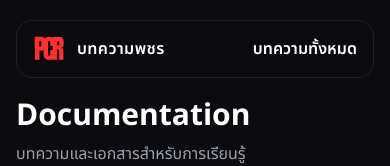
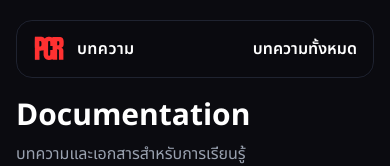
Before and after one commit to Pachared42/Document-seminar, a React (Vite) app: page / in a window 390 px wide. Shown: the top 166 px of the page. Built offline with nearby package versions, Linux system fonts and the light colour scheme.

Commit message:
ปรับแต่ง Responsive เล็กน้อย

```diff
--- a/src/pages/Navbar.jsx
+++ b/src/pages/Navbar.jsx
@@ -3,7 +3,7 @@ import PCR from "../assets/PCR.svg";
 
 function Navbar() {
   return (
-    <nav className="sticky top-5 z-50 mx-4 lg:mx-50 xl:mx-55 2xl:mx-110 bg-[#0B0B10]/70 backdrop-blur-lg supports-backdrop-filter:bg-[#0B0B10]/60 border border-[#1f2330] rounded-2xl">
+    <nav className="sticky top-5 z-50 mx-4 md:mx-4 lg:mx-4 xl:mx-55 2xl:mx-110 bg-[#0B0B10]/70 backdrop-blur-lg supports-backdrop-filter:bg-[#0B0B10]/60 border border-[#1f2330] rounded-2xl">
       <div className="max-w-6xl mx-auto px-4 py-3 flex items-center justify-between">
         {/* Logo + Title */}
         <Link to="/" className="group flex items-center gap-3">
@@ -20,7 +20,7 @@ function Navbar() {
           />
 
           <span className="text-white font-semibold tracking-wide">
-            บทความพชร
+            บทความ
           </span>
         </Link>
 
```
